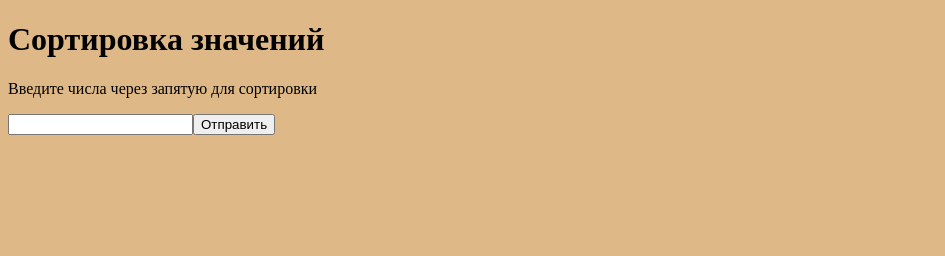
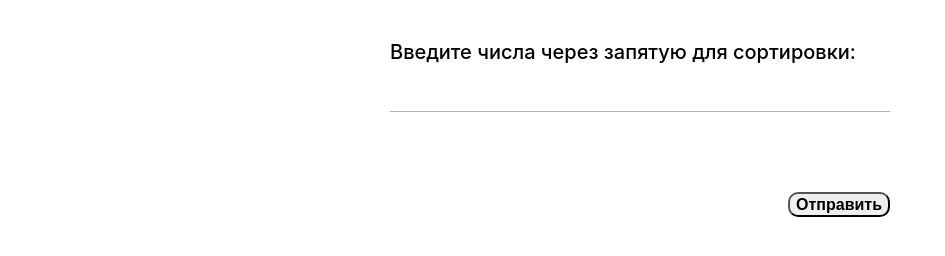
Before and after one commit to interind/sort-ts, a website built with Parcel: page src/index.html in a window 1280 px wide. Shown: the whole page, without its empty margins (0-945 px from the left). Built offline with nearby package versions, Linux system fonts and the light colour scheme.

Commit message:
visible result

```diff
--- a/src/blocks/body/body.css
+++ b/src/blocks/body/body.css
@@ -1,3 +1,8 @@
 .body {
-  background-color: burlywood;
+  display: flex;
+  flex-direction: column;
+  align-items: center;
+  background-color: #fff;
+  margin: 0 auto;
+  padding: 40px 0;
 }
--- /dev/null
+++ b/src/blocks/form/__input/form__input.css
@@ -0,0 +1,17 @@
+.form__input {
+  overflow: hidden;
+  text-overflow: ellipsis;
+  width: 100%;
+  border: none;
+  border-bottom: 1px solid rgba(0, 0, 0, .3);
+  margin-bottom: 30px;
+}
+
+.form__input:active {
+  border-bottom: 1px solid rgba(0, 0, 0, .3);
+}
+
+.form__input:focus {
+  border-bottom: 1px solid rgba(0, 0, 0, .3);
+  outline: none;
+}
--- /dev/null
+++ b/src/blocks/form/__label/form__label.css
@@ -0,0 +1,8 @@
+.form__label {
+  font-family: -apple-system, BlinkMacSystemFont, 'Segoe UI', Roboto, Oxygen, Ubuntu, Cantarell, 'Open Sans', 'Helvetica Neue', sans-serif;
+  font-weight: 500;
+  font-size: 20px;
+  line-height: 1.2;
+  width: 100%;
+  margin-bottom: 30px;
+}
--- a/src/blocks/form/__submit/form__submit.css
+++ b/src/blocks/form/__submit/form__submit.css
@@ -1,5 +1,8 @@
 .form__submit {
-  width: 100px;
-  height: 50px;
   border-radius: 10px;
+  font-family: Arial, Helvetica, sans-serif;
+  font-size: 16px;
+  line-height: 1.2;
+  font-weight: 600;
+  margin-left: auto;
 }
--- /dev/null
+++ b/src/blocks/form/form.css
@@ -0,0 +1,8 @@
+.form {
+  display: flex;
+  justify-content: flex-start;
+  flex-wrap: wrap;
+  align-items: center;
+  max-width: 500px;
+  min-width: 300px;
+}
--- a/src/blocks/result/result.css
+++ b/src/blocks/result/result.css
@@ -1,6 +1,11 @@
 .result {
-  background-color: #fff;
-  border: 10px solid rgba(12, 207, 12, 0.1);
+  visibility: hidden;
+  width: 100%;
+  transform: translate(0, -30px);
+  border: 15px solid rgba(12, 12, 12, 0.404);
+  min-height: 50px;
   border-radius: 5px;
   background-clip: padding-box;
+  background-color: #fff;
+  box-sizing: border-box;
 }
--- a/src/index.css
+++ b/src/index.css
@@ -1,2 +1,6 @@
 @import url('./blocks/body/body.css');
 @import url('./blocks/result/result.css');
+@import url('./blocks/form/form.css');
+@import url('./blocks/form/__input/form__input.css');
+@import url('./blocks/form/__label/form__label.css');
+@import url('./blocks/form/__submit/form__submit.css');
--- a/src/index.html
+++ b/src/index.html
@@ -9,10 +9,6 @@
   <title>sort-ts</title>
 </head>
 <body class="body">
-  <div>
-    <h1>Сортировка значений</h1>
-    <p>Введите числа через запятую для сортировки</p>
-  </div>
   <script src="./index.ts"></script>
 </body>
 </html>
--- a/src/index.ts
+++ b/src/index.ts
@@ -1,25 +1,34 @@
 import { NumbersCollection } from './components/NumbersCollection';
 import { CharactersCollection } from "./components/CharactersCollection";
-import { LinkedList } from './components/LinkedList';
 
 const str = 'Lessing';
 const charactersCollection = new CharactersCollection(str);
-const linkedList = new LinkedList;
 const body: Element = document.body;
 const result: HTMLDivElement = document.createElement('div');
 result.classList.add('result');
+const label: HTMLLabelElement = document.createElement('label');
+label.classList.add('form__label');
+label.htmlFor = 'input';
+label.textContent = 'Введите числа через запятую для сортировки:';
 const form: HTMLFormElement = document.createElement('form');
 form.classList.add('form');
 const input: HTMLInputElement = document.createElement('input');
 input.classList.add('form__input');
+input.name = 'input';
 input.type = 'text';
+input.autocomplete = 'off';
+input.maxLength = 100;
+input.pattern = '[1-9,]+';
 const button: HTMLButtonElement = document.createElement('button');
 button.classList.add('form__submit');
 button.type = 'submit';
 
 
 button.textContent = 'Отправить'
+input.addEventListener('input', clearResult);
+form.appendChild(label);
 form.appendChild(input);
+form.appendChild(result);
 form.appendChild(button);
 form.addEventListener('submit', printResult);
 body.appendChild(form);
@@ -30,8 +39,16 @@ function printResult(evt: Event): void {
   const numberCollection = new NumbersCollection(arr);
   numberCollection.sort();
   result.textContent = `До: ${input.value} После: ${numberCollection.print()}`;
+  result.style.visibility = 'visible';
   form.reset();
-  body.appendChild(result);
+}
+
+function clearResult(evt: Event): void {
+  const target = evt.target instanceof HTMLInputElement ? evt.target : {value: null};
+  if (target.value) {
+    result.textContent = '';
+    result.style.visibility = 'hidden';
+  }
 }
 
 charactersCollection.sort();
```
